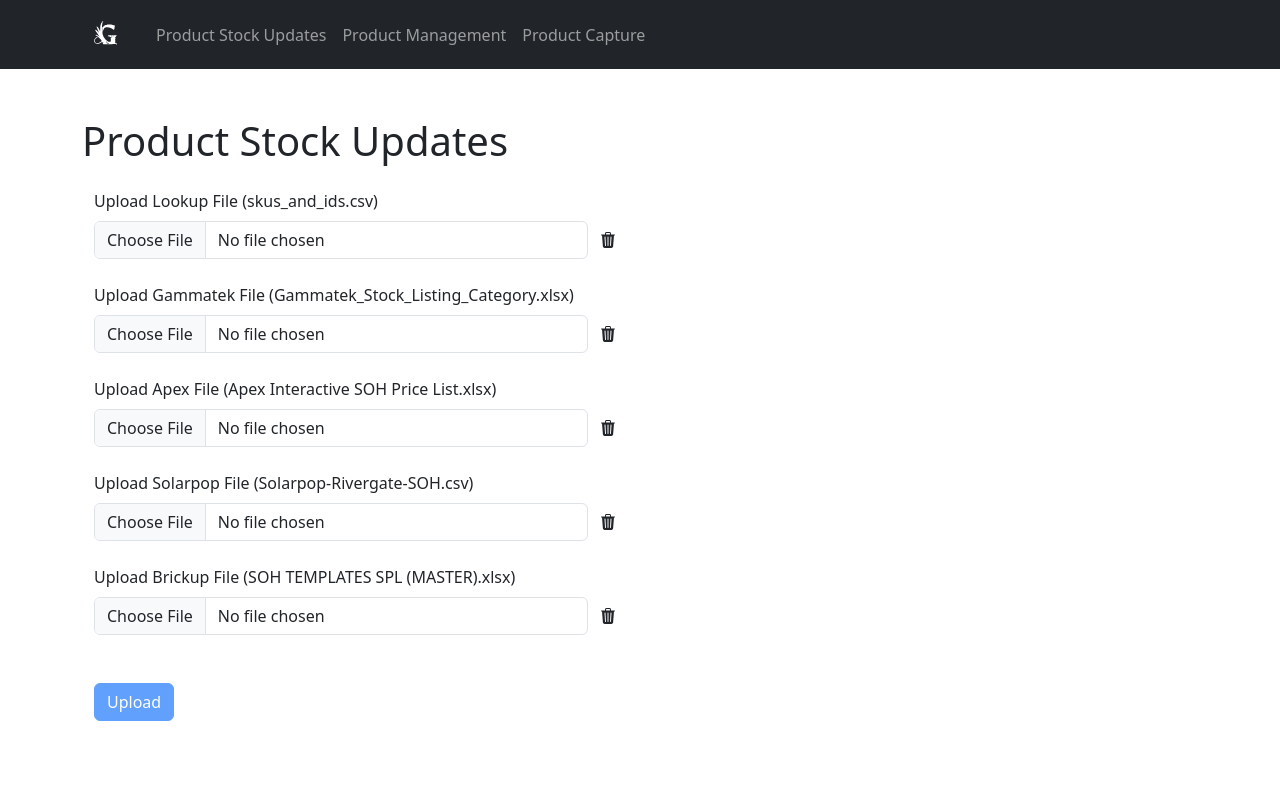
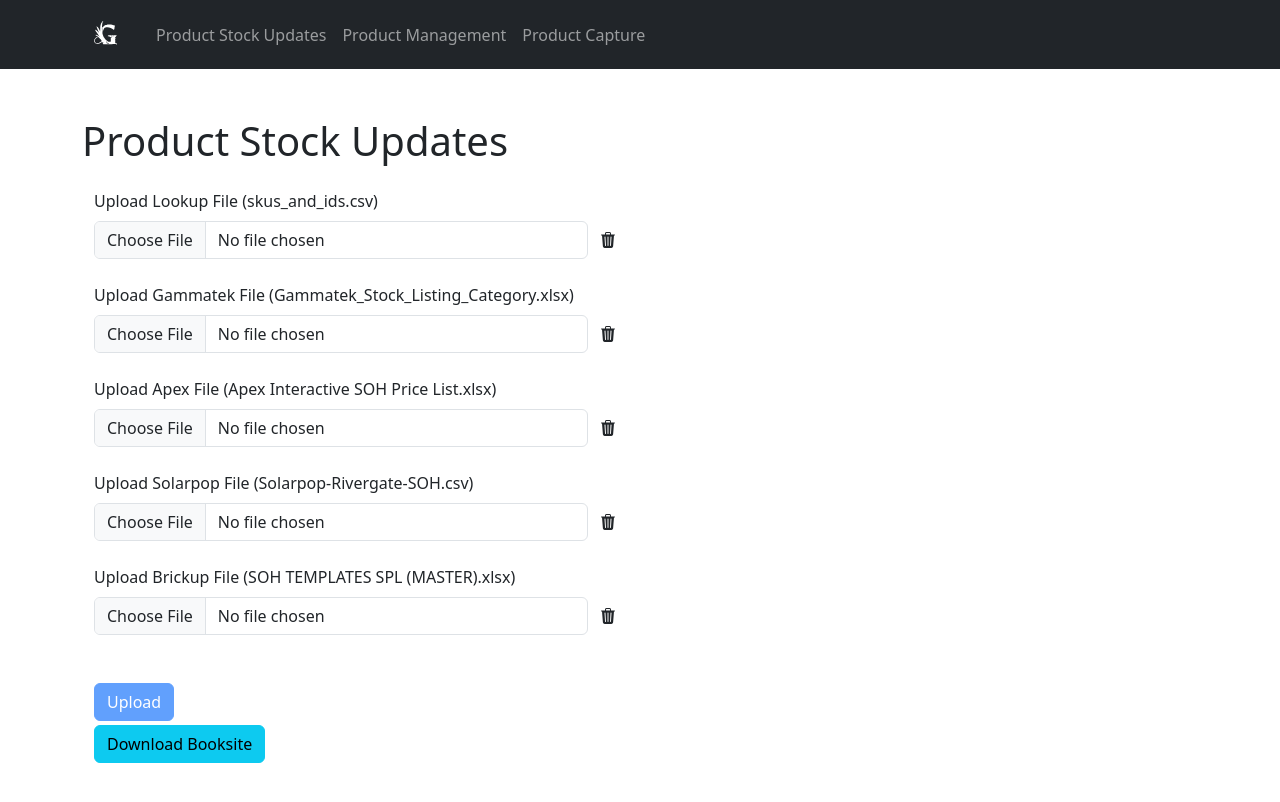
Before and after one commit to Ryan-ED/gg-pms-frontend, a React (Create React App) app: page /product-stock-update in a window 1280 px wide. Shown: the top 802 px of the page. Built offline with nearby package versions, Linux system fonts and the light colour scheme.

Commit message:
added booksite file download and loading indicators

```diff
--- /dev/null
+++ b/src/components/layout/LoadingButton.tsx
@@ -0,0 +1,15 @@
+interface LoadingButtonProps {
+  classNames?: string;
+}
+
+function LoadingButton(props: LoadingButtonProps) {
+  const classNames = props.classNames ? props.classNames : 'btn-primary';
+  return (
+    <button className={`btn ${classNames}`} type="button" disabled>
+      <span className="spinner-border spinner-border-sm" aria-hidden="true"></span>
+      <span role="status">Loading...</span>
+    </button>
+  );
+}
+
+export default LoadingButton;
--- a/src/pages/ProductStockUpdatesPage.tsx
+++ b/src/pages/ProductStockUpdatesPage.tsx
@@ -1,5 +1,6 @@
 import React, { useState } from 'react';
 import { FileUploadState, Supplier, SupplierFile } from '../models/Supplier';
+import LoadingButton from '../components/layout/LoadingButton';
 
 const ProductStockUpdatesPage: React.FC = () => {
   const [lookupState, setLookupState] = useState<FileUploadState>(FileUploadState.NotUploaded);
@@ -10,6 +11,8 @@
   const [files, setFiles] = useState<SupplierFile[]>([]);
   const [uploadBtnDisabled, setUploadBtnDisabled] = useState(true);
   const [fileInputsDisabled, setFileInputsDisabled] = useState(false);
+  const [isUploading, setIsUploading] = useState(false);
+  const [isDownloading, setIsDownloading] = useState(false);
 
   const handleFileChange = (supplier: Supplier) => (event: React.ChangeEvent<HTMLInputElement>) => {
     const eventFiles = event.target.files;
@@ -64,7 +67,8 @@
     }
   };
 
-  const handleUpload = () => {
+  const handleUploadClick = () => {
+    setIsUploading(true);
     setUploadBtnDisabled(true);
     setFileInputsDisabled(true);
 
@@ -78,32 +82,40 @@
       fetch('http://localhost:5000/api/fileupload', {
         method: 'POST',
         body: formData,
-      }).then((response) => {
-        if (response.ok) {
-          setFileUploadState(file.Supplier, FileUploadState.Uploaded);
-          clearFileInput(file.Supplier, FileUploadState.Uploaded);
-        }
-        // else {
-        //   setFileUploadState(file.supplier, FileUploadState.Failed);
-        //   response.text().then(console.error);
-        // }
+      }).then(() => {
+        setFileUploadState(file.Supplier, FileUploadState.Uploaded);
+        clearFileInput(file.Supplier, FileUploadState.Uploaded);
+        // remove uploaded file from files array
+        setFiles(files.filter((f) => f.Supplier !== file.Supplier));
       }).catch((error) => {
         setFileUploadState(file.Supplier, FileUploadState.Failed);
         console.error(error);
       });
     });
+  };
 
-    setFiles([]);
-    setUploadBtnDisabled(false);
-    setFileInputsDisabled(false);
-
-    // wait for 3 seconds
-    // setTimeout(() => {
-    //   setFiles([]);
-    //   setUploadBtnDisabled(false);
-    //   setFileInputsDisabled(false);
-    // }, 3000);
-  };
+  const handleBooksiteDownloadClick = () => {
+    setIsDownloading(true);
+    fetch('http://localhost:5000/api/fileupload/booksite', {
+      method: 'GET',
+    }).then((response) => {
+      if (response.ok) {
+        response.blob().then((blob) => {
+          const url = window.URL.createObjectURL(blob);
+          const a = document.createElement('a');
+          a.href = url;
+          const contentDisposition = response.headers.get('Content-Disposition');
+          const filename = contentDisposition?.split('filename=')[1];
+          a.download = filename || 'itemmast.txt';
+          a.click();
+          window.URL.revokeObjectURL(url);
+        });
+      }
+    }).catch((error) => {
+      console.error(error);
+    })
+    .finally(() => setIsDownloading(false));
+  }
 
   const clearFileInput = (supplier: Supplier, uploadState: FileUploadState = FileUploadState.NotUploaded) => {
     const inputElement = document.getElementById(supplier.toLowerCase()) as HTMLInputElement;
@@ -181,7 +193,11 @@
           </div>
         </div>
 
-        <button type="button" disabled={uploadBtnDisabled} className="btn btn-primary mt-5" onClick={handleUpload}>Upload</button>
+        {isUploading && <LoadingButton classNames='btn-primary mt-5' />}
+        {!isUploading && <button type="button" disabled={uploadBtnDisabled} className="btn btn-primary mt-5" onClick={handleUploadClick}>Upload</button>}
+        <br />
+        {isDownloading && <LoadingButton classNames='btn-info mt-1' />}
+        {!isDownloading && <button type="button" className="btn btn-info mt-1" onClick={handleBooksiteDownloadClick}>Download Booksite</button>}
       </div>
     </div>
   );
```
Also changed, not shown: src/components/layout/LoadingIndicator.tsx (added, +9 -0 lines).
